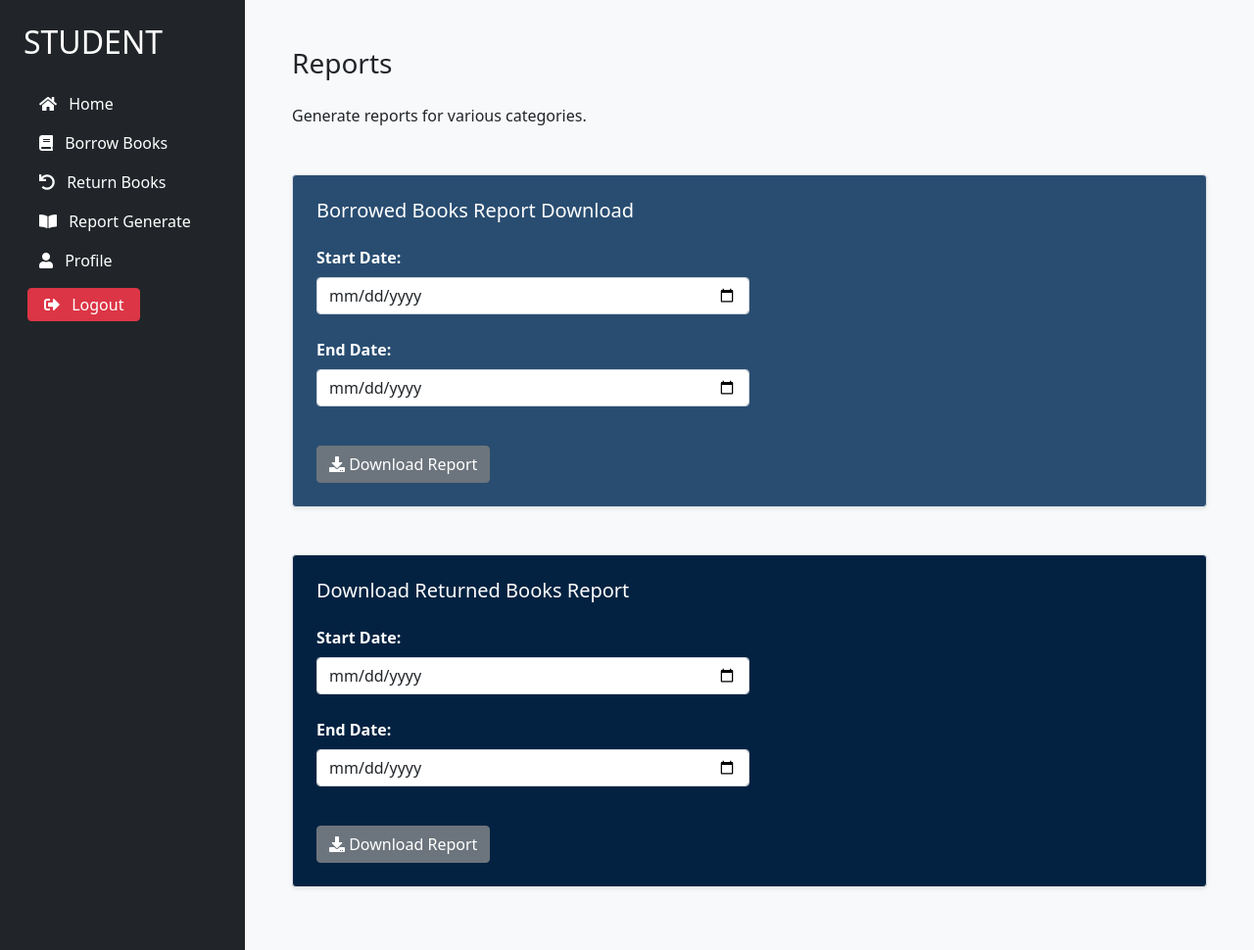
After one commit to nishattandra/Library_management_system-Django-, a Django app: page /student/student_reports/ in a window 1280 px wide. The commit adds this page. Shown: the whole page at 98% size. Run offline with Django 5.2, Linux system fonts and the light colour scheme; some libraries are stand-ins or nearby versions.

Commit message:
student generate report done

```diff
--- a/library/urls.py
+++ b/library/urls.py
@@ -24,6 +24,10 @@ urlpatterns = [
     path('student/borrow_books/', views.borrow_books, name='borrow_books'),
     path('student/return_books/', views.return_books, name='return_books'),
     path('student/profile/', views.profile, name='profile'),
+    path('student/student_reports/', views.student_reports, name='student_reports'),
+    path('student/student_report/borrowed-books-report/', views.borrowed_books_report, name='borrowed_books_report'),
+    path('student/student_report/returned-books-report/', views.student_returned_books_report, name='student_returned_books_report'),
+
 
     # Book request logic
     path('books/<int:book_id>/request/', views.request_book, name='request_book'),
@@ -46,8 +50,6 @@ urlpatterns = [
     path('staff/reports/generate_borrowed_books_report/', views.generate_borrowed_books_report, name='generate_borrowed_books_report'),
     path('staff/reports/department-wise-student-list-report/', views.department_wise_student_list_report, name='department_wise_student_list_report'),
 
-    #Download history
-    path('student/download_history/', views.download_history_pdf, name='download_history'),
 ]
 
 # If you're serving media in development
--- a/library/views.py
+++ b/library/views.py
@@ -1,3 +1,4 @@
+import datetime
 from django.shortcuts import render, redirect, get_object_or_404
 from django.contrib.auth.forms import AuthenticationForm
 from django.contrib.auth import authenticate, login, logout
@@ -11,6 +12,7 @@ from django.db import IntegrityError
 from django.utils import timezone
 from datetime import timedelta
 from datetime import date
+from datetime import datetime
 from django.http import JsonResponse
 import json
 from django.db.models.signals import pre_save
@@ -510,28 +512,6 @@ def return_books(request):
     page_obj = paginator.get_page(page_number)
     return render(request, 'student_dashboard/return_books.html', {'page_obj': page_obj})
 
-@login_required(login_url='student_login')
-def download_history_pdf(request):
-    student = request.user.student
-    borrowed_books = BorrowedBook.objects.filter(student=student).order_by('-issue_date')
-
-    template_path = 'student_dashboard/pdf_template.html'
-    context = {
-        'student': student,
-        'borrowed_books': borrowed_books
-    }
-
-    response = HttpResponse(content_type='application/pdf')
-    response['Content-Disposition'] = f'attachment; filename="{student.student_id}_history.pdf"'
-
-    template = get_template(template_path)
-    html = template.render(context)
-
-    pisa_status = pisa.CreatePDF(html, dest=response)
-
-    if pisa_status.err:
-        return HttpResponse('Error generating PDF', status=500)
-    return response
 
 
 @user_passes_test(is_staff_user, login_url='login')
@@ -792,3 +772,102 @@ def department_wise_student_list_report(request):
         return HttpResponse('Error generating PDF', status=500)
 
     return response
+
+
+def student_reports(request):
+    return render(request, 'student_dashboard/student_report.html')
+
+
+
+def borrowed_books_report(request):
+    user = request.user
+
+    # Get the date filters from the form
+    start_date = request.POST.get('start_date', None)
+    end_date = request.POST.get('end_date', None)
+
+    # Convert string dates to datetime objects
+    if start_date:
+        start_date = datetime.strptime(start_date, '%Y-%m-%d').date()
+    if end_date:
+        end_date = datetime.strptime(end_date, '%Y-%m-%d').date()
+
+    # Fetch the student's borrowed books
+    borrowed_books = BorrowedBook.objects.filter(student__user=user)
+
+    # Apply date filters if provided
+    if start_date:
+        borrowed_books = borrowed_books.filter(issue_date__gte=start_date)  # Filter by start date (issue date)
+    if end_date:
+        borrowed_books = borrowed_books.filter(issue_date__lte=end_date)  # Filter by end date (issue date)
+
+    # Prepare the context for the report
+    context = {
+        'borrowed_books': borrowed_books,
+        'student': user.student,  # Assuming the 'Student' model is linked to the User model
+        'start_date': start_date,
+        'end_date': end_date,
+    }
+
+    # Render the HTML template for the report
+    template = get_template('report_generate/student_borrowed_books_report.html')
+    html = template.render(context)
+
+    # Create PDF from HTML content
+    response = HttpResponse(content_type='application/pdf')
+    response['Content-Disposition'] = 'attachment; filename="student_borrowed_books_report.pdf"'
+
+    # Generate the PDF
+    pisa_status = pisa.CreatePDF(html, dest=response)
+
+    if pisa_status.err:
+        return HttpResponse('Error generating PDF', status=500)
+
+    return response
+
+def student_returned_books_report(request):
+    # Get the logged-in user
+    user = request.user
+
+    # Get the date filters from the form (optional)
+    start_date = request.POST.get('start_date', None)
+    end_date = request.POST.get('end_date', None)
+
+    # Convert string dates to datetime objects if they are provided
+    if start_date:
+        start_date = datetime.strptime(start_date, '%Y-%m-%d').date()  # Use datetime.strptime
+    if end_date:
+        end_date = datetime.strptime(end_date, '%Y-%m-%d').date()  # Use datetime.strptime
+
+    # Fetch the student's returned books (filter by status='Returned')
+    returned_books = BorrowedBook.objects.filter(student__user=user, status='Returned')
+
+    # Apply date filters if provided
+    if start_date:
+        returned_books = returned_books.filter(actual_return_date__gte=start_date)  # Filter by start date (return date)
+    if end_date:
+        returned_books = returned_books.filter(actual_return_date__lte=end_date)  # Filter by end date (return date)
+
+    # Prepare the context for the report
+    context = {
+        'returned_books': returned_books,
+        'student': user.student,  # Assuming the 'Student' model is linked to the User model
+        'start_date': start_date,
+        'end_date': end_date,
+    }
+
+    # Render the HTML template for the report
+    template = get_template('report_generate/student_return_books_report.html')
+    html = template.render(context)
+
+    # Create PDF from HTML content
+    response = HttpResponse(content_type='application/pdf')
+    response['Content-Disposition'] = 'attachment; filename="student_returned_books_report.pdf"'
+
+    # Generate the PDF
+    pisa_status = pisa.CreatePDF(html, dest=response)
+
+    if pisa_status.err:
+        return HttpResponse('Error generating PDF', status=500)
+
+    return response
--- a/templates/student_dashboard/profile.html
+++ b/templates/student_dashboard/profile.html
@@ -17,9 +17,4 @@
   <p><span class="font-weight-bold">Mobile No: </span>{{ student.mobile_number}}</p>
   <p><span class="font-weight-bold">Email: </span>{{ email }}</p>
 </div>
-<div class="my-4 text-center">
-  <a href="{% url 'download_history' %}" class="btn btn-primary" target="_blank">
-    Download History
-  </a>
-</div>
 {% endblock %}
--- a/templates/student_dashboard/student_base.html
+++ b/templates/student_dashboard/student_base.html
@@ -10,6 +10,7 @@
             rel="stylesheet">
         <!-- Font Awesome CSS (via CDN) -->
         <link href="https://cdnjs.cloudflare.com/ajax/libs/font-awesome/5.15.4/css/all.min.css" rel="stylesheet">
+
 
     </head>
     <body class="bg-light">
@@ -34,6 +35,11 @@
                         <li class="nav-item">
                             <a class="nav-link text-white" href="{% url 'return_books' %}">
                                 <i class="fas fa-undo mr-2"></i>  Return Books
+                            </a>
+                        </li>
+                        <li class="nav-item">
+                            <a class="nav-link text-white" href="{% url 'student_reports' %}">
+                                <i class="fas fa-book-open mr-2"></i> Report Generate
                             </a>
                         </li>
                         <li class="nav-item">
--- /dev/null
+++ b/templates/student_dashboard/student_report.html
@@ -0,0 +1,62 @@
+{% extends "student_dashboard/student_base.html" %}
+
+{% block title %}Reports Generate{% endblock %}
+
+{% block content %}
+<link
+    href="https://cdn.jsdelivr.net/npm/bootstrap@5.1.0/dist/css/bootstrap.min.css"
+    rel="stylesheet">
+<script
+    src="https://cdn.jsdelivr.net/npm/bootstrap@5.1.0/dist/js/bootstrap.bundle.min.js"></script>
+
+<link
+    href="https://cdnjs.cloudflare.com/ajax/libs/font-awesome/5.15.4/css/all.min.css"
+    rel="stylesheet">
+
+<h3 class="mb-4">Reports</h3>
+<p>Generate reports for various categories.</p>
+
+<div class="container mb-3 p-4 border rounded shadow-sm w-100 mt-5" style="background-color: #294d71;">
+    <h5 class="mb-4 text-white">Borrowed Books Report Download</h5>
+    <form method="POST" action="{% url 'borrowed_books_report' %}" class="w-50">
+        {% csrf_token %}
+        <div class="form-group mb-4">
+            <label for="start_date" class="text-white font-weight-bold">Start
+                Date: </label>
+            <input type="date" name="start_date" id="start_date"
+                class="form-control" value="{{ start_date }}">
+        </div>
+        <div class="form-group mb-4">
+            <label for="end_date" class="text-white font-weight-bold">End Date:
+            </label>
+            <input type="date" name="end_date" id="end_date"
+                class="form-control" value="{{ end_date }}">
+        </div>
+        <button type="submit" class="btn btn-secondary  mt-3 gap-3">
+            <i class="fas fa-download"></i> Download Report
+        </button>
+    </form>
+</div>
+
+<div class="container mb-3 p-4 border rounded shadow-sm w-100 mt-5" style="background-color: #032241;">
+    <h5 class="mb-4 text-white">Download Returned Books Report</h5>
+    <form method="POST" action="{% url 'student_returned_books_report' %}" class="w-50">
+        {% csrf_token %}
+        <div class="form-group mb-4">
+            <label for="start_date" class="text-white font-weight-bold">Start
+                Date: </label>
+            <input type="date" name="start_date" id="start_date"
+                class="form-control" value="{{ start_date }}">
+        </div>
+        <div class="form-group mb-4">
+            <label for="end_date" class="text-white font-weight-bold">End Date:
+            </label>
+            <input type="date" name="end_date" id="end_date"
+                class="form-control" value="{{ end_date }}">
+        </div>
+        <button type="submit" class="btn btn-secondary  mt-3 gap-3">
+            <i class="fas fa-download"></i> Download Report
+        </button>
+    </form>
+</div>
+{% endblock %}
```
Also changed, not shown: templates/report_generate/student_borrowed_books_report.html (added, +33 -0 lines), templates/report_generate/student_return_books_report.html (added, +33 -0 lines).
